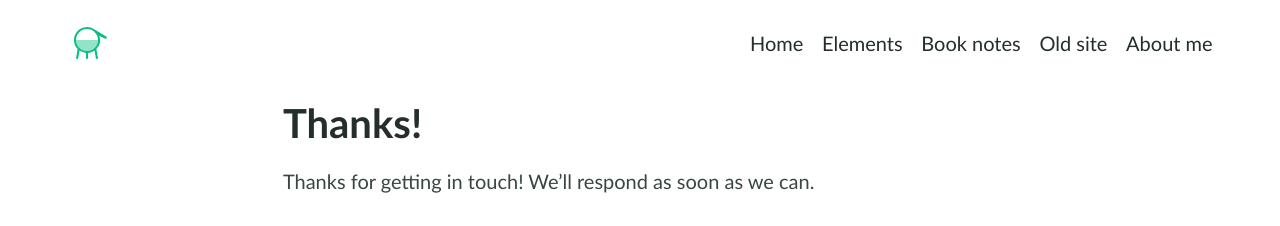
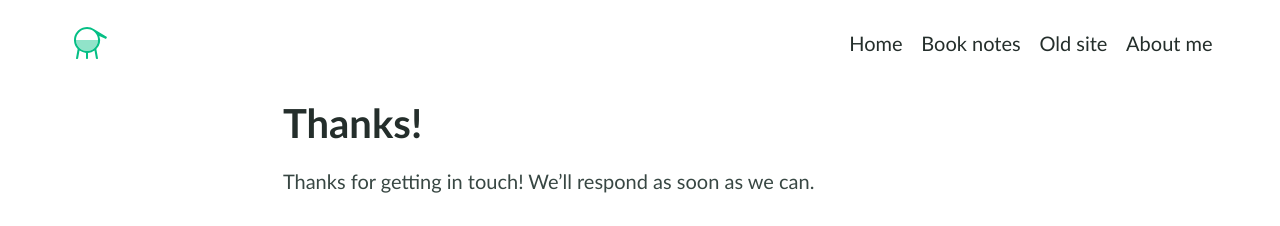
Before and after one commit to AthenACHY/AthenACHY.github.io, a Jekyll site: the page built from thanks.md, in a window 1280 px wide. Shown: the top 226 px of the page. Built offline with Jekyll 4.4.1, drawn with Linux system fonts in a browser that asks for light colours.

Commit message:
Update _config.yml

```diff
--- a/_config.yml
+++ b/_config.yml
@@ -116,28 +116,26 @@
 css_inline: true # Will insert all styles into a single <style> block in the <head> element and remove the style <link> reference
 
 # 8. Site favicons & manifest icons
-favicons: # Favicons are also used in the manifest file. Syntax is 'size: path'
-  16: '/assets/logos/logo@16px.png'
-  32: '/assets/logos/logo@32px.png'
-  96: '/assets/logos/logo@96px.png'
-  120: '/assets/logos/logo@120px.png'
-  144: '/assets/logos/logo@144px.png'
-  180: '/assets/logos/logo@180px.png'
-  512: '/assets/logos/logo@512px.png'
-  1024: '/assets/logos/logo@1024px.png'
+#favicons: # Favicons are also used in the manifest file. Syntax is 'size: path'
+#  16: '/assets/logos/logo@16px.png'
+#  32: '/assets/logos/logo@32px.png'
+#  96: '/assets/logos/logo@96px.png'
+#  120: '/assets/logos/logo@120px.png'
+#  144: '/assets/logos/logo@144px.png'
+#  180: '/assets/logos/logo@180px.png'
+#  512: '/assets/logos/logo@512px.png'
+#  1024: '/assets/logos/logo@1024px.png'
 
 # 9. Site navigation
 navigation_header:
 - title: Home
   url: /blog/
-- title: Elements
-  url: /elements/
 - title: Book notes
   url: /stories/
 - title: Old site
   url: /search/
 - title: About me
-  url: /
+  url: "https://cintamukti818.wixsite.com/website"
 
 navigation_footer:
 - title:
```
